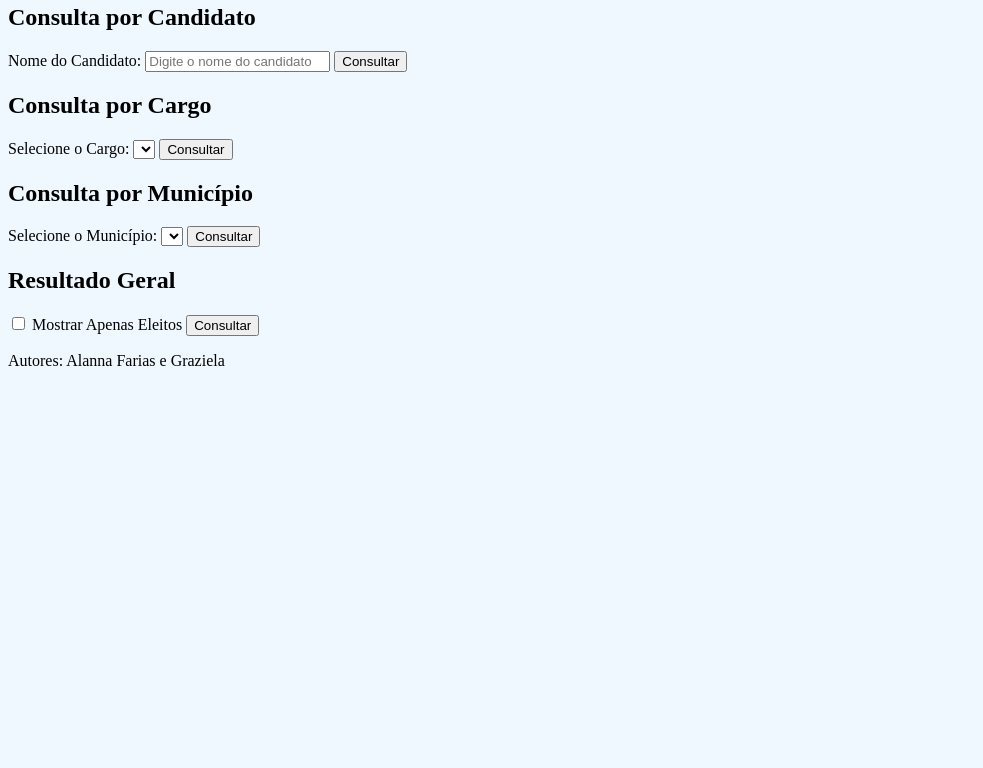
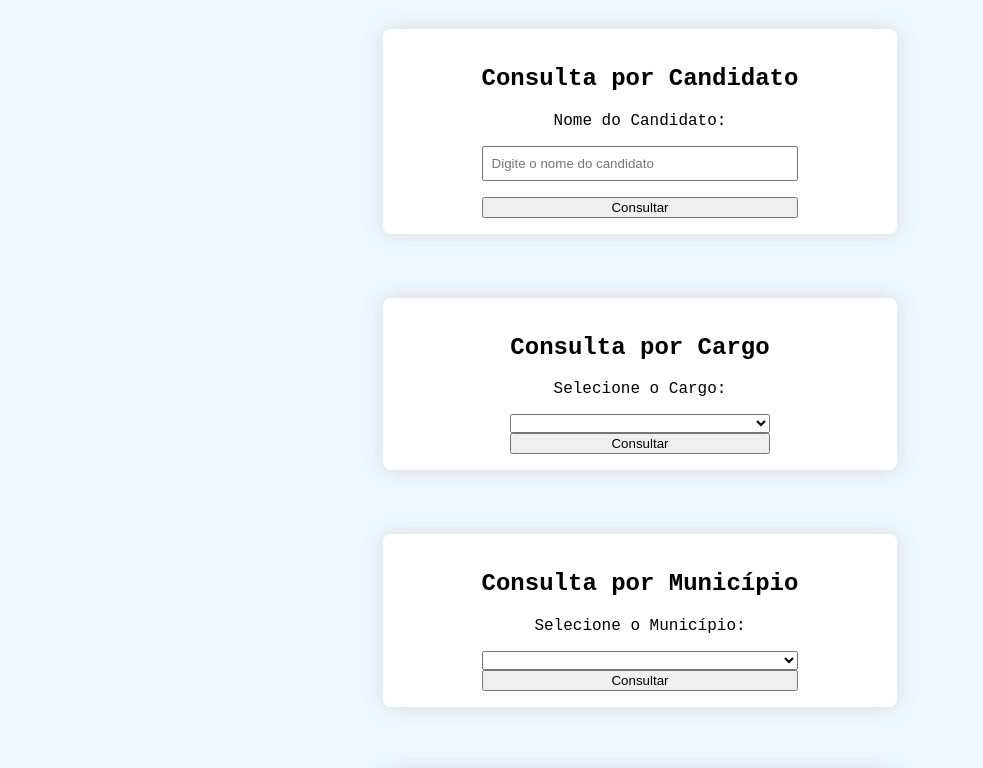
Before and after one commit to alanna-dev/prog3-aval2, a website: page index.html in a window 1280 px wide. Shown: the part 76-844 px from the top of the page, without its empty margins (0-983 px from the left). Before the commit the page ends 800 px from the top, so only its background shows below. Drawn offline with Linux system fonts and the light colour scheme.

Commit message:
css applied to sections

```diff
--- a/css/style.css
+++ b/css/style.css
@@ -1,3 +1,33 @@
 body {
     background-color: aliceblue;
+    display: grid;
+    justify-content: center;
+    font-family: monospace;
 }
+
+section {
+    display: grid;
+    justify-content: center;
+    padding: 1rem;
+    margin: 2rem;
+    background-color: white;
+    box-shadow: 0 0 20px rgba(93, 93, 93, 0.2);
+    border-radius: 8px;
+    text-align: center;
+}
+
+section h2 {
+    font-size: 24px;
+}
+
+section label {
+    margin-bottom: 16px;
+    font-size: 16px;
+}
+
+section input {
+    margin-bottom: 16px;
+    padding: 8px;
+}
+
+section select
--- a/index.html
+++ b/index.html
@@ -12,7 +12,7 @@
       <h1>Consulta Eleições Gerais 2022 - Piauí</h1>
   </header>
 
-  <section id="consultaCandidato">
+  <section class="section--candidate" id="consultaCandidato">
       <h2>Consulta por Candidato</h2>
       <label for="candidatoInput">Nome do Candidato:</label>
       <input type="text" id="candidatoInput" placeholder="Digite o nome do candidato">
@@ -20,7 +20,7 @@
       <div id="resultadoContainer"></div>
   </section>
 
-  <section id="consultaCargo">
+  <section class="section--position" id="consultaCargo">
       <h2>Consulta por Cargo</h2>
       <label for="cargoSelect">Selecione o Cargo:</label>
       <select id="cargoSelect">
@@ -29,7 +29,7 @@
       <div id="resultadoCargoContainer"></div>
   </section>
 
-  <section id="consultaMunicipio">
+  <section class="section--city" id="consultaMunicipio">
       <h2>Consulta por Município</h2>
       <label for="municipioSelect">Selecione o Município:</label>
       <select id="municipioSelect">
@@ -38,7 +38,7 @@
       <div id="resultadoMunicipioContainer"></div>
   </section>
 
-  <section id="resultadoGeral">
+  <section class="section--general" id="resultadoGeral">
       <h2>Resultado Geral</h2>
       <label>
           <input type="checkbox" id="eleitosCheckbox"> Mostrar Apenas Eleitos
```
